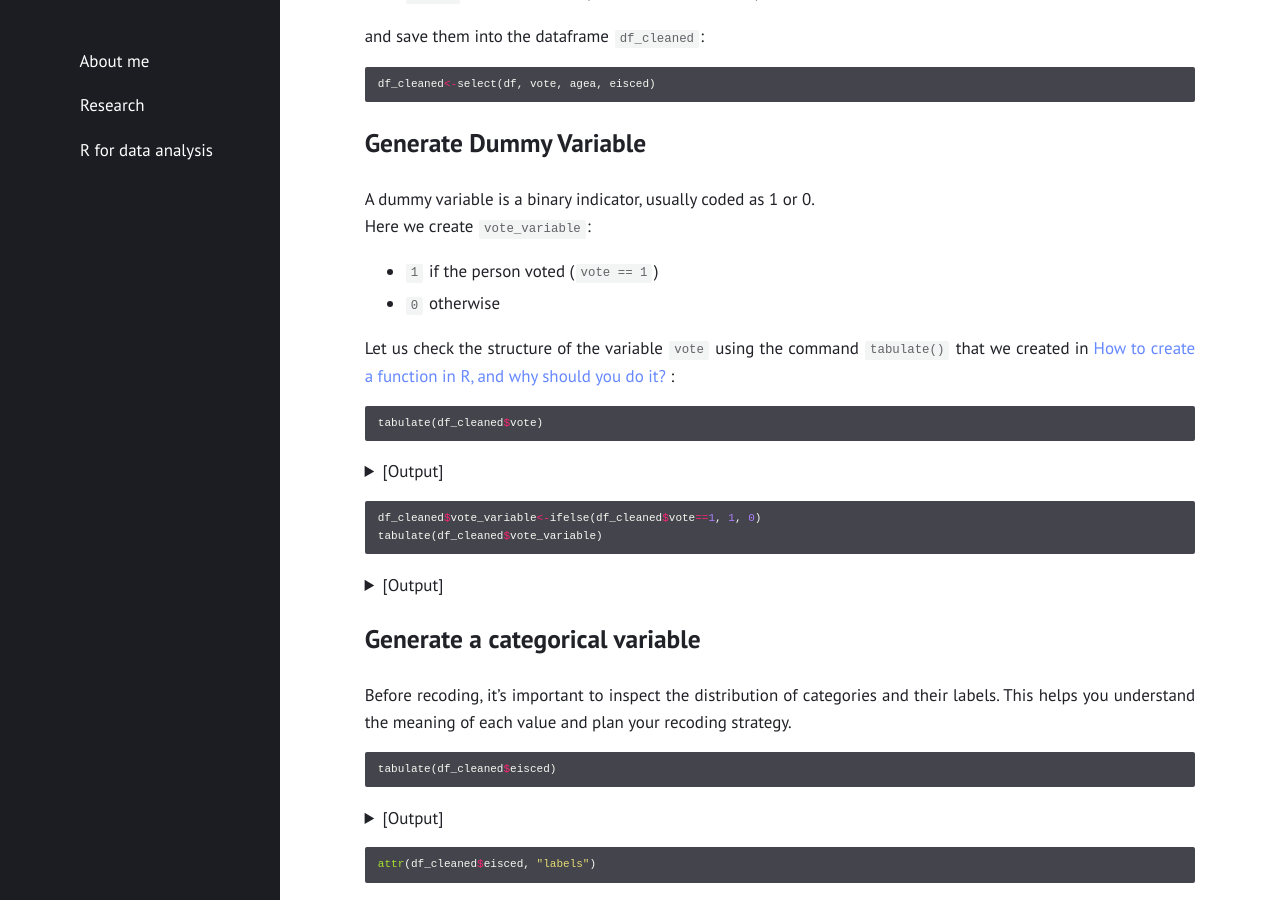
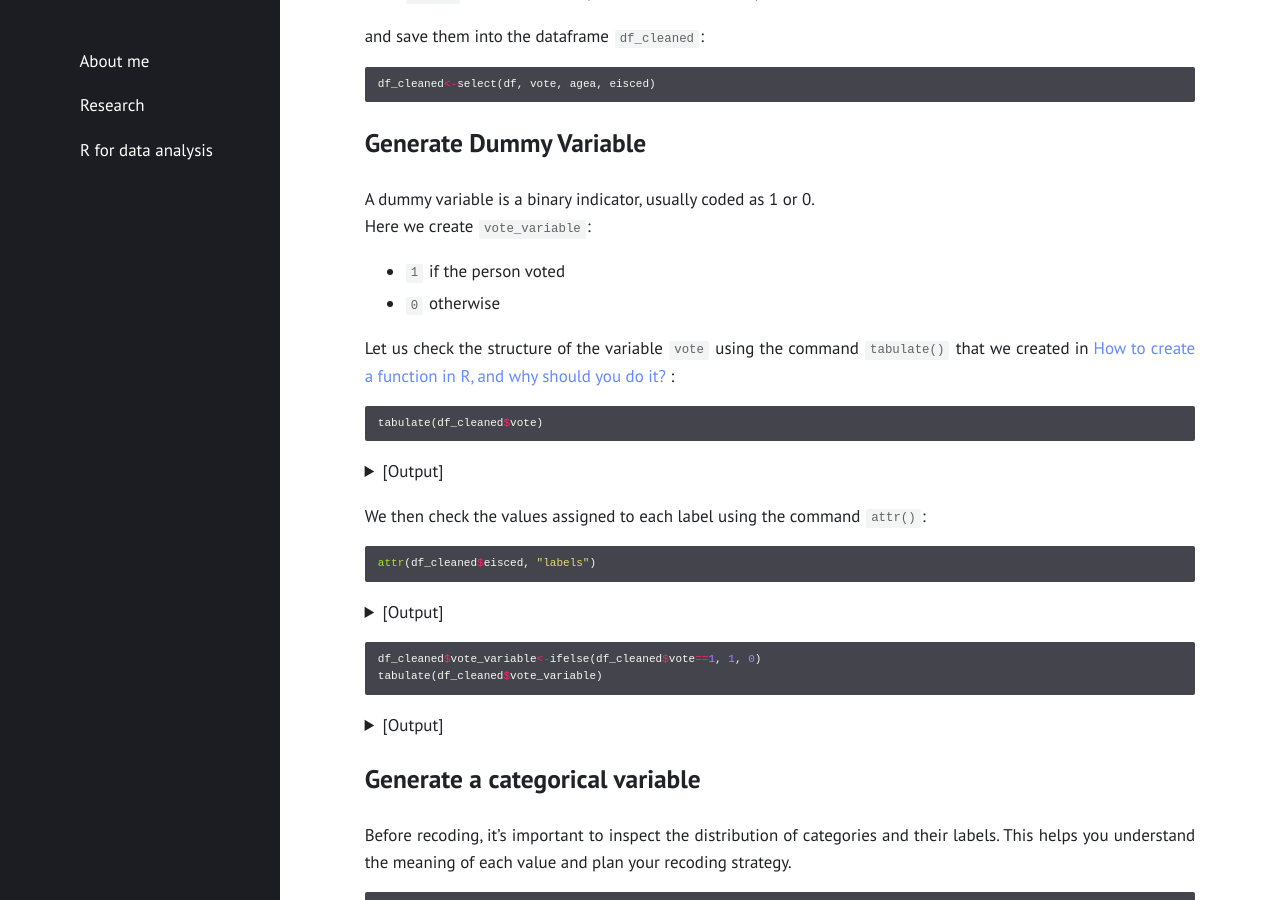
Before and after one commit to gubellom/gubellom.github.io, a Jekyll site: the page built from R files/Manipulation.md, in a window 1280 px wide and 900 px high, scrolled down 741 px. Built offline with Jekyll 4.4.1, drawn with Linux system fonts in a browser that asks for light colours.

Commit message:
Update Manipulation.md
Signed-off-by: Michele Gubello <62111923+gubellom@users.noreply.github.com>

````diff
--- a/R files/Manipulation.md
+++ b/R files/Manipulation.md
@@ -38,7 +38,7 @@ df_cleaned<-select(df, vote, agea, eisced)
 A dummy variable is a binary indicator, usually coded as 1 or 0.
 Here we create `vote_variable`:
 
-- `1` if the person voted (`vote == 1`)
+- `1` if the person voted
 - `0` otherwise
 
 Let us check the structure of the variable `vote` using the command `tabulate()` that we created in [How to create a function in R, and why should you do it? ](https://gubellom.github.io/functions/):
@@ -48,7 +48,6 @@ tabulate(df_cleaned$vote)
 ```
 <details>
   <summary>[Output]</summary>
-
   <pre>
               Response Frequency Percentage Cumulative
 1                  Yes     30815      69.42      69.42
@@ -58,6 +57,22 @@ tabulate(df_cleaned$vote)
 5           Don't know       209       0.47      99.98
 6            No answer         9       0.02     100.00
 7                Total     44387     100.00         NA
+  </pre>
+</details>
+
+We then check the values assigned to each label using the command `attr()`:
+
+```r
+attr(df_cleaned$eisced, "labels")
+```
+
+<details>
+  <summary>[Output]</summary>
+  <pre>
+                 Yes                   No Not eligible to vote              Refusal
+                   1                    2                    3                   NA
+          Don't know            No answer
+                  NA                   NA
   </pre>
 </details>
 
````
